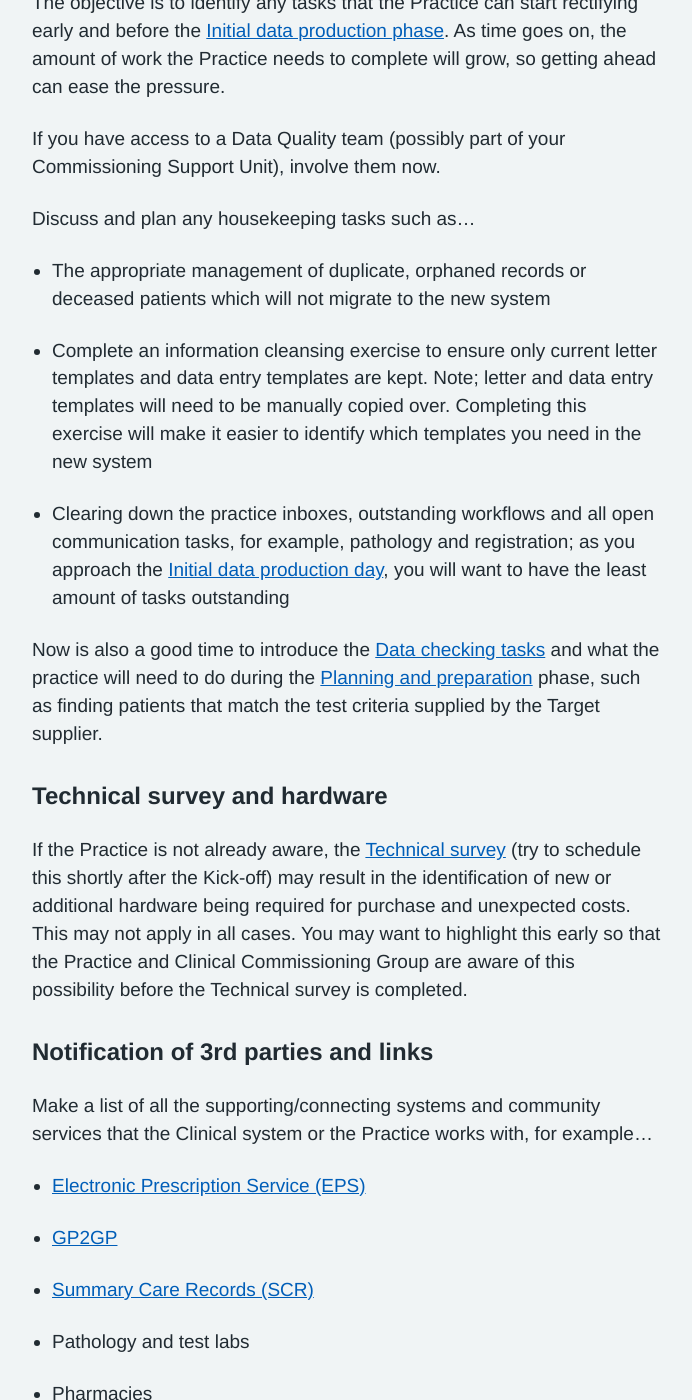
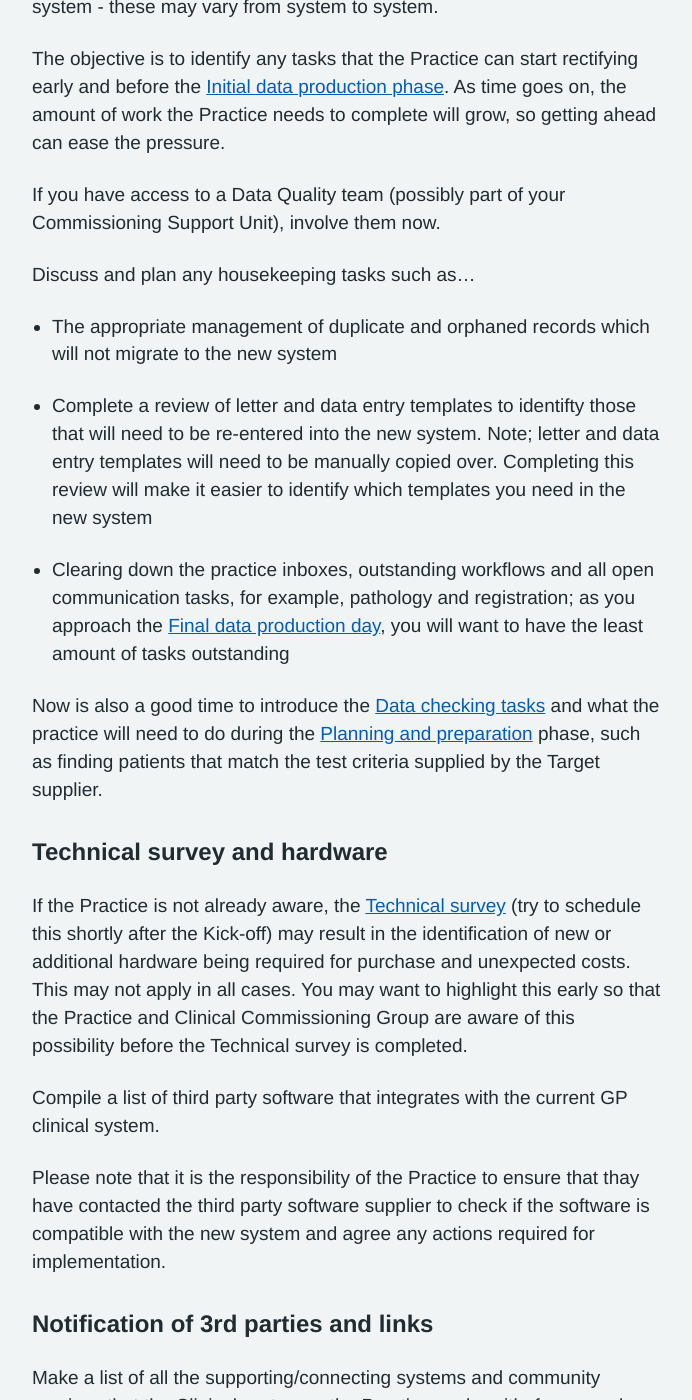
Before and after one commit to nhsconnect/prm-practice-migration, a Jekyll site: the page built from guide/01-kick-off.md, in a window 1280 px wide and 1400 px high, scrolled down 4299 px. Shown: the whole window, without its empty margins (128-820 px from the left). Built offline with Jekyll 4.4.1, drawn with Linux system fonts in a browser that asks for light colours; some web fonts are replaced; some of the changed text lies outside the part shown.

Commit message:
[PT/TC] Updates from review with Tina Coxhead 15th May 2019

```diff
--- a/guide/01-kick-off.md
+++ b/guide/01-kick-off.md
@@ -25,6 +25,7 @@ A ‘Kick-off’ is where you gather all the key people who will be involved in
 
 
 * How you will communicate and share information?
+
 
 ### For the Kick-off meeting, you should involve at a minimum...
 
@@ -60,10 +61,10 @@ Here is a list of common organisations and functions you may wish to engage with
 * Commissioning Support Unit (CSU)
 * Explore with your CSU the availability of any supporting roles such as Business change, Training leads, Data quality teams etc
 * Clinical Commissioning Group (CCG)
-* Target supplier - The new supplier of the GP Core System
-* Source supplier - Existing/old supplier of the GP Core System
-* Surrounding and community services - Pharmacies, Prescriptions, Test labs, [Electronic Prescription Service (EPS)](https://digital.nhs.uk/services/electronic-prescription-service), [GP2GP](https://digital.nhs.uk/services/gp2gp), [Summary Care Records (SCR)](https://digital.nhs.uk/services/summary-care-records-scr) etc
-* Third party system suppliers, for example, DocMan or Apollo Scan
+* Target supplier - The new supplier of the GP clinical system
+* Source supplier - Existing supplier of the GP clinical system
+* Surrounding and community services - Pharmacies, Pathology labs, [Electronic Prescription Service (EPS)](https://digital.nhs.uk/services/electronic-prescription-service), [GP2GP](https://digital.nhs.uk/services/gp2gp), [Summary Care Records (SCR)](https://digital.nhs.uk/services/summary-care-records-scr), Out of hours, 111 and any screening services etc
+* Any third party system supplier that integrates with your core clinical system, for example, DocMan or Apollo Scan, DispensIT
 
 
 
@@ -96,7 +97,7 @@ Look at your key dates and the people you need
 
 * Are there any planned events or surgeries during this time that you should rearrange?
 
-The aim is to ensure a successful migration and limit the impact on the practice by reducing the amount of practice activity happening and increase the availability of people to support the migration.
+The aim is to ensure a successful migration and limit the impact on the practice by reducing the amount of practice activity happening during the [cutover period](/guide/cut-over) (and 2 days after Go Live) and increase the availability of people to support the migration.
 
 ###  Secure your dates and people’s time
 
@@ -125,11 +126,11 @@ If you have access to a Data Quality team (possibly part of your Commissioning S
 
 Discuss and plan any housekeeping tasks such as…
 
-* The appropriate management of duplicate, orphaned records or deceased patients which will not migrate to the new system
+* The appropriate management of duplicate and orphaned records which will not migrate to the new system
 
-* Complete an information cleansing exercise to ensure only current letter templates and data entry templates are kept. Note; letter and data entry templates will need to be manually copied over. Completing this exercise will make it easier to identify which templates you need in the new system
+* Complete a review of letter and data entry templates to identifty those that will need to be re-entered into the new system. Note; letter and data entry templates will need to be manually copied over. Completing this review will make it easier to identify which templates you need in the new system
 
-* Clearing down the practice inboxes, outstanding workflows and all open communication tasks, for example, pathology and registration;  as you approach the [Initial data production day](/prm-practice-migration/guide/initial-data-production), you will want to have the least amount of tasks outstanding
+* Clearing down the practice inboxes, outstanding workflows and all open communication tasks, for example, pathology and registration;  as you approach the [Final data production day](/prm-practice-migration/guide/cutover-and-go-live#final-data-production), you will want to have the least amount of tasks outstanding
 
 Now is also a good time to introduce the [Data checking tasks](/prm-practice-migration/guide/pre-migration-tasks#data-checking-preparation) and what the practice will need to do during the [Planning and preparation](early-prep-and-planning) phase, such as finding patients that match the test criteria supplied by the Target supplier.
 
@@ -137,6 +138,10 @@ Now is also a good time to introduce the [Data checking tasks](/prm-practice-mig
 ### Technical survey and hardware
 
 If the Practice is not already aware, the [Technical survey](/prm-practice-migration/guide/technical-survey) (try to schedule this shortly after the Kick-off) may result in the identification of new or additional hardware being required for purchase and unexpected costs. This may not apply in all cases. You may want to highlight this early so that the Practice and Clinical Commissioning Group are aware of this possibility before the Technical survey is completed.
+
+Compile a list of third party software that integrates with the current GP clinical system.
+
+Please note that it is the responsibility of the Practice to ensure that thay have contacted the third party software supplier to check if the software is compatible with the new system and agree any actions required for implementation.
 
 
 ### Notification of 3rd parties and links
@@ -152,13 +157,11 @@ Make a list of all the supporting/connecting systems and community services that
 * [Summary Care Records (SCR)](https://digital.nhs.uk/services/summary-care-records-scr)
 
 
-* Pathology and test labs
+* Pathology labs and any other services or providers that send information and results automatically to the exitsting system. For example, Bowel screening, Hospital letters, 111, Out of hours
 
 
 * Pharmacies
 
-
-* Hospital letters
 
 
 * [Primary Care Support England](https://pcse.england.nhs.uk/)
@@ -178,6 +181,8 @@ During the migration, you may need to remove access to online services such as t
 
 You may also want to discuss what online messaging is put in place when the service is removed e.g. what happens if a patient tries to access the online service when it ceases to be available. You may want to add this as a topic on the practice patient forum.
 
+Remember to make any necessary changes to your Practice website. For example, Online Access Links.
+
 
 ### Make staff aware of the coming changes
 
@@ -186,4 +191,4 @@ Are the practice staff (and anyone who works remotely) aware of the change? Thin
 
 ### Training
 
-We recommend you discuss how you will approach training at a high level. [Read more about training](training).
+We recommend you find out who will deliver training and make contact with the relevant team to discuss delivery. [Read more about training](training).
```
Also changed, not shown: guide/02-technical-survey.md (+2 -2 lines), guide/03-pre-migration-planning.md (+6 -6 lines), guide/04-initial-data-production.md (+17 -15 lines), guide/05-planning-for-cut-over.md (+10 -27 lines).
